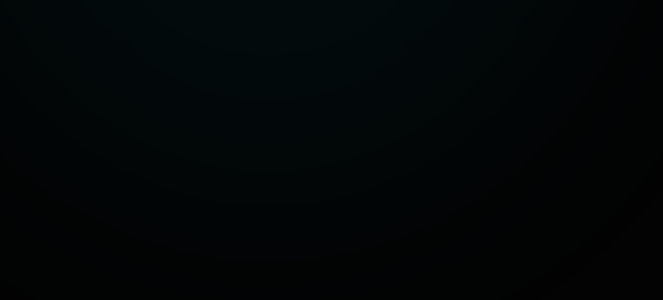
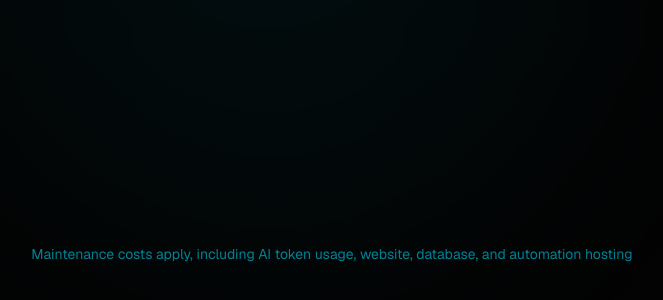
Before and after one commit to Danejw/Danejw-Website, a Next.js app: page / in a window 1280 px wide. Shown: the part 5810-6110 px from the top of the page, without its empty margins (308-971 px from the left). Built offline with nearby package versions, Linux system fonts and the light colour scheme.

Commit message:
Added a maintenance costs and hosting costs note

```diff
--- a/app/components/TemplateLandingPage.tsx
+++ b/app/components/TemplateLandingPage.tsx
@@ -1952,6 +1952,12 @@
                 </div>
               </article>
             ))}
+          </div>
+
+          <div className="flex items-center justify-center">
+            <div className="inline-flex items-center gap-3 px-6 text-sm text-cyan-400/60">
+              <span>Maintenance costs apply, including AI token usage, website, database, and automation hosting</span>
+            </div>
           </div>
 
           <div className="service-card relative grid grid-cols-1 lg:grid-cols-3 gap-6 items-center rounded-2xl border border-cyan-500/20 bg-gradient-to-r from-cyan-500/10 via-black/70 to-black/60 p-8 shadow-[0_20px_60px_rgba(0,0,0,0.6)]">
```
